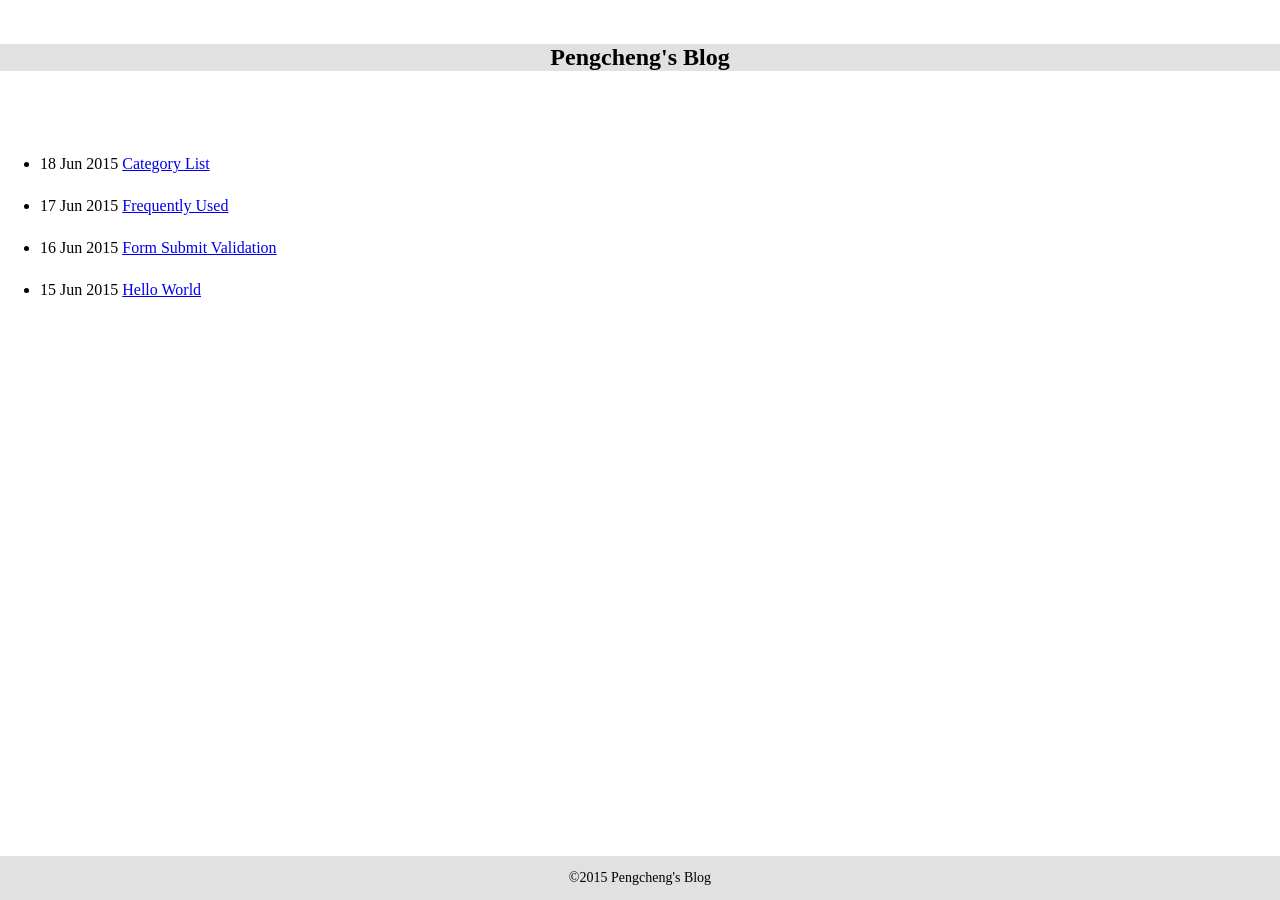
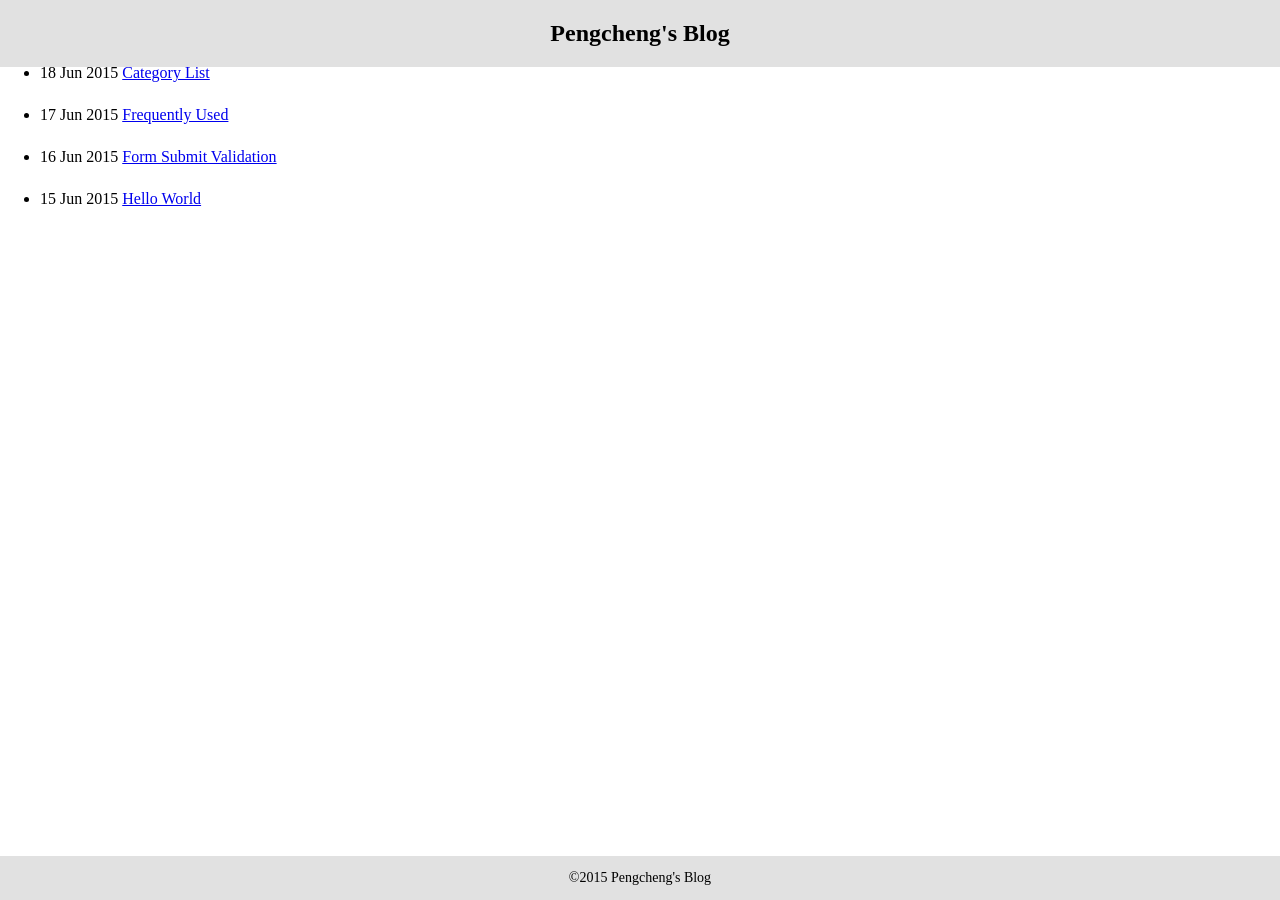
Before and after one commit to anfslove/jekyll_demo, a Jekyll site: the page built from index.html, in a window 1280 px wide. Built offline with Jekyll 4.4.1, drawn with Linux system fonts in a browser that asks for light colours.

Commit message:
Added header.

```diff
--- a/css/main.css
+++ b/css/main.css
@@ -6,6 +6,9 @@
 	width: 100%;
 	margin: 0 auto;
 	background: #E1E1E1;
+	position: absolute;
+	left: 0;
+	top: 0;
 }
 .header h2{
 	text-align: center;
```
